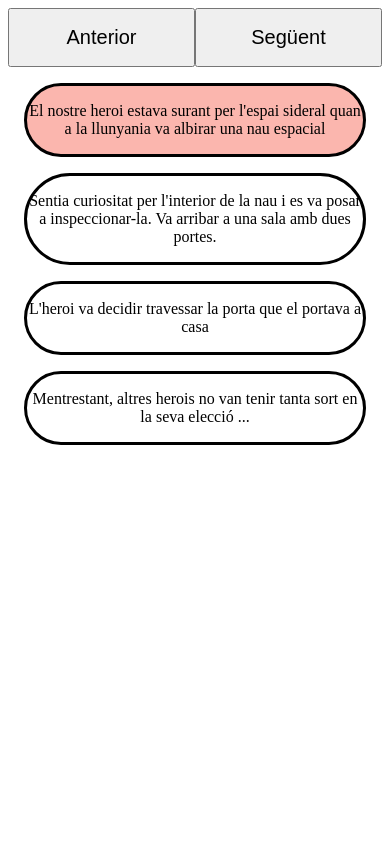
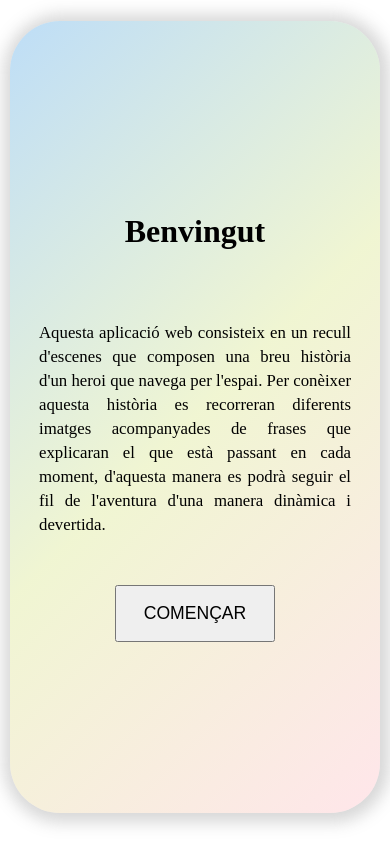
Before and after one commit to epanareda/Sprint-6, a Vue app: page / in a window 390 px wide. Built offline with nearby package versions, Linux system fonts and the light colour scheme.

Commit message:
exercici 5 (Nivell 2)

```diff
--- a/src/components/Botons.vue
+++ b/src/components/Botons.vue
@@ -16,7 +16,7 @@ export default {
 }
 </script>
 
-<style>
+<style scoped>
     button {
         width: 50%;
         padding: 1rem 0;
--- a/src/components/Escena.vue
+++ b/src/components/Escena.vue
@@ -19,7 +19,7 @@ export default {
 };
 </script>
 
-<style>
+<style scoped>
     p {
         padding: 1rem 0;
         margin: 1rem;
--- a/src/components/Home.vue
+++ b/src/components/Home.vue
@@ -1,8 +1,19 @@
 <template>
     <div>
-        <Botons @decrease="previousScene" @increase="nextScene"/>
-        <Escena :items="sentences" :sentence="currentSentence"/>
-        <!-- {{currentSentence}} -->
+        <div v-if="welcomePage" id="welcome-page">
+            <h1>Benvingut</h1>
+            <p>
+                Aquesta aplicació web consisteix en un recull d'escenes que composen una breu història d'un heroi que navega per l'espai. Per conèixer aquesta història es recorreran diferents imatges acompanyades de frases que explicaran el que està passant en cada moment, d'aquesta manera es podrà seguir el fil de l'aventura d'una manera dinàmica i devertida.
+            </p>
+            <button @click="welcomePage = false">
+                COMENÇAR
+            </button>
+        </div>
+        <div v-else>
+            <Botons @decrease="previousScene" @increase="nextScene"/>
+            <Escena :items="sentences" :sentence="currentSentence"/>
+            <!-- {{currentSentence}} -->
+        </div>
     </div>
 </template>
 
@@ -22,7 +33,8 @@ export default {
     data() {
         return {
             sentences: data,
-            currentSentence: 0
+            currentSentence: 0,
+            welcomePage: true
         }
     },
     methods: {
@@ -37,6 +49,58 @@ export default {
 };
 </script>
 
-<style>
+<style scoped>
+    #welcome-page {
+        position: absolute;
+        top: 20%;
+        left: 20%;
+        width: 50%;
+        height: 50%;
+        background-image: linear-gradient(135deg,rgba(92, 171, 235, 0.4),  rgba(218, 231, 143, 0.4), rgb(255, 192, 203, 0.4));
+        border-radius: 50px;
+        box-shadow: 0.1rem 0.1rem 1rem 0.5rem rgba(128, 128, 128, 0.319);
 
+        padding: 2.5% 5%;
+        display: flex;
+        flex-direction: column;
+        text-align: center;
+        gap: 2rem;
+    }
+
+    button {
+        width: 10rem;
+        margin: 0 auto;
+        padding: 1rem 0;
+        font-size: 1.1rem;
+    }
+
+    p {
+        line-height: 1.5rem;
+        text-align: justify;
+        font-size: 1.05rem;
+    }
+
+    @media screen and (max-width: 992px) {
+        #welcome-page {
+        top: 15%;
+        left: 10%;
+        width: 70%;
+        height: 55%;
+
+        padding: 2.5% 5%;
+        }
+    }
+
+    @media screen and (max-width: 576px) {
+        #welcome-page {
+        top: 2.5%;
+        left: 2.5%;
+        width: 80%;
+        height: 92%;
+
+        padding: 2% 7.5%;
+
+        justify-content: center;
+        }
+    }
 </style>
```
